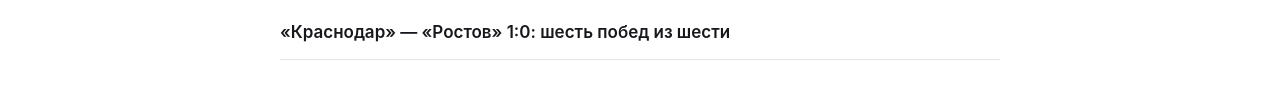
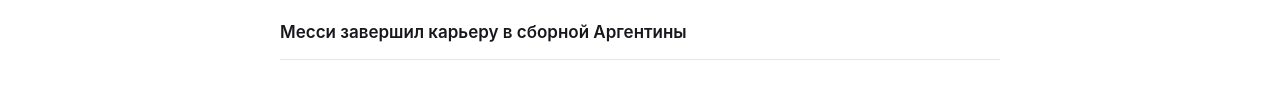
Before and after one commit to dailysport1/dailysport.cc, a plain HTML site: page football/gabriel-jesus-barcelona-transfer/index.html in a window 1280 px wide. Shown: the part 3523-3635 px from the top of the page. Drawn offline with Linux system fonts and the light colour scheme.

Commit message:
Update football/gabriel-jesus-barcelona-transfer/index.html

```diff
--- a/football/gabriel-jesus-barcelona-transfer/index.html
+++ b/football/gabriel-jesus-barcelona-transfer/index.html
@@ -181,7 +181,7 @@
       <ul>
         <li><a href="/football/martinez-chelsea-transfer-brighton/">Мартинес из «Астон Виллы» в «Челси»: дебют и победа 4:3</a></li>
         <li><a href="/football/crystal-palace-manchester-city-cherki-haaland/">Дубли Черки и Холанда: «Пэлас» — «Ман Сити» 1:4</a></li>
-        <li><a href="/football/krasnodar-rostov-6-tur-rpl/">«Краснодар» — «Ростов» 1:0: шесть побед из шести</a></li>
+        <li><a href="/football/messi-zavershil-kareru-v-sbornoy-argentiny/">Месси завершил карьеру в сборной Аргентины</a></li>
       </ul>
     </section>
   </article>
```
